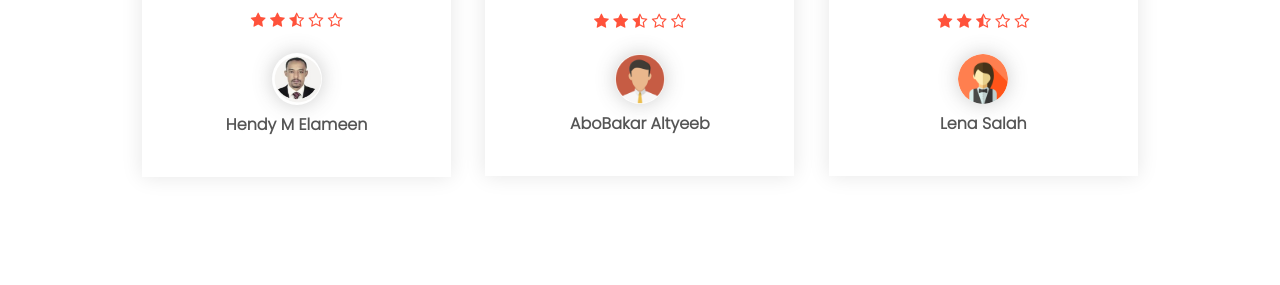
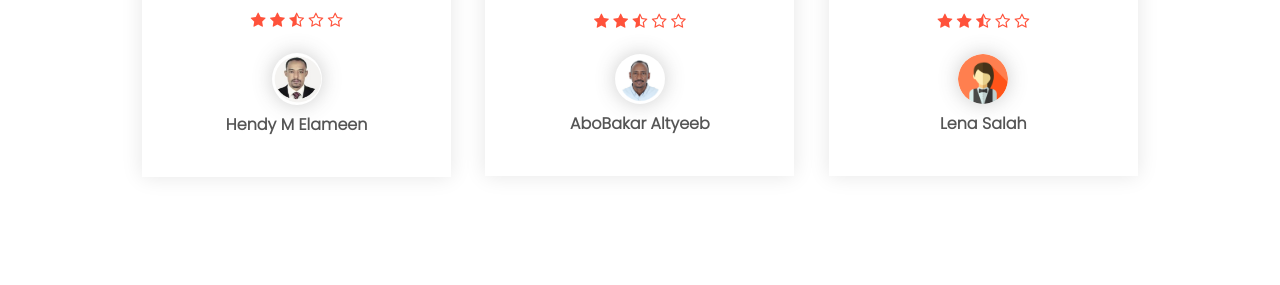
Before and after one commit to alhendy/BWUS2030, a plain HTML site: page index.html in a window 1280 px wide. Shown: the part 2997-3282 px from the top of the page. Drawn offline with Linux system fonts and the light colour scheme.

Commit message:
Update index.html

```diff
--- a/index.html
+++ b/index.html
@@ -292,7 +292,7 @@
                     <i class="fa fa-star-o"></i>
                     <i class="fa fa-star-o"></i>
                     </div>
-                    <img src="Media/imgs/user-img.png" class="user-img">
+                    <img src="Media/imgs/Bakry.png" class="user-img">
                     <h3>AboBakar Altyeeb</h3>
             </div>
             <div class="col-3">
```
